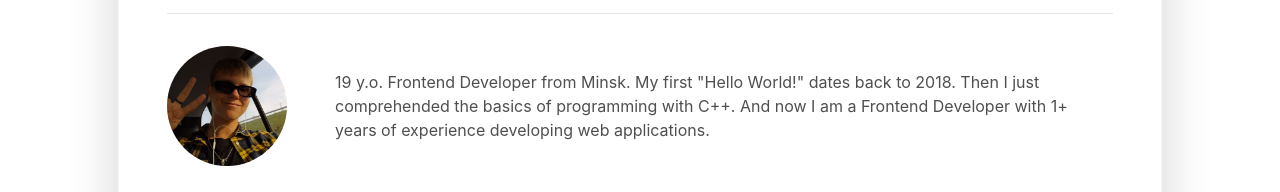
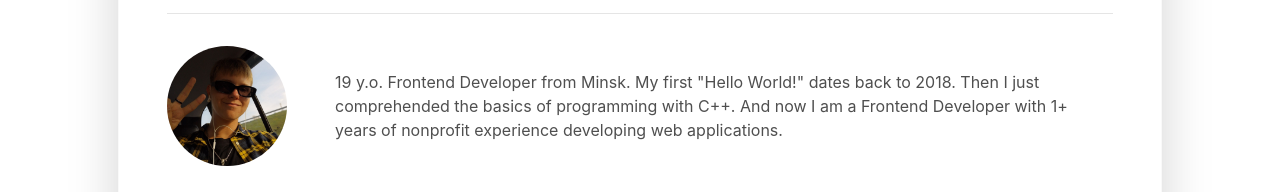
Before and after one commit to ashVosem/portfolio, a plain HTML site: page index.html in a window 1280 px wide. Shown: the part 183-375 px from the top of the page. Drawn offline with Linux system fonts and the light colour scheme.

Commit message:
fix: some fixes

```diff
--- a/index.html
+++ b/index.html
@@ -53,7 +53,7 @@
 									href="https://themes.3rdwavemedia.com/resources/sketch-template/resume-sketch-sketch-resume-template-for-software-developers/"
 									target="_blank"></a>19 y.o. Frontend Developer from Minsk. My first "Hello World!" dates back to 2018.
 								Then I just comprehended the basics of programming with C++. And now I am a Frontend Developer with 1+
-								years of experience developing web applications.</p>
+								years of nonprofit experience developing web applications.</p>
 						</div>
 						<!--//media-body-->
 					</div>
```
